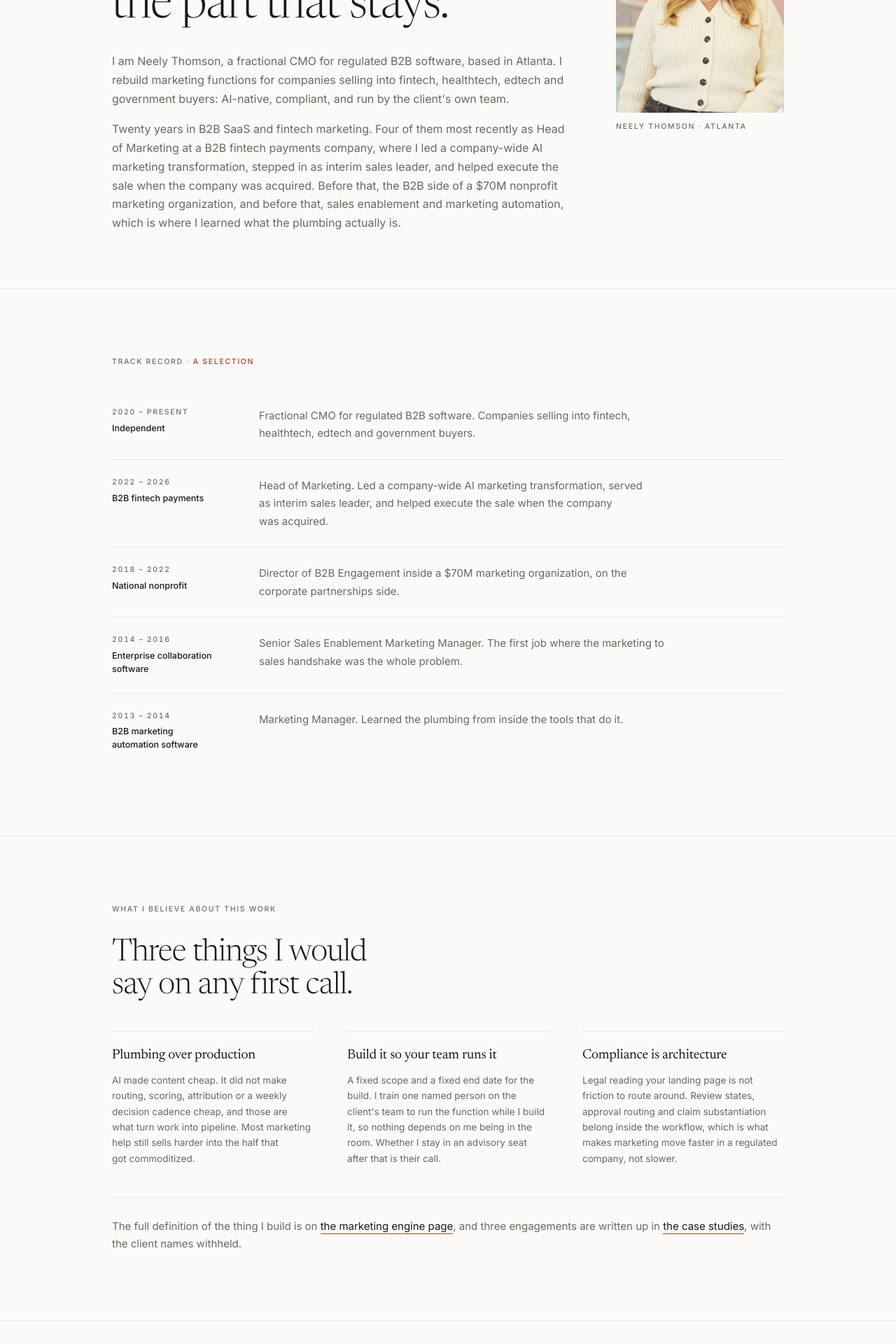
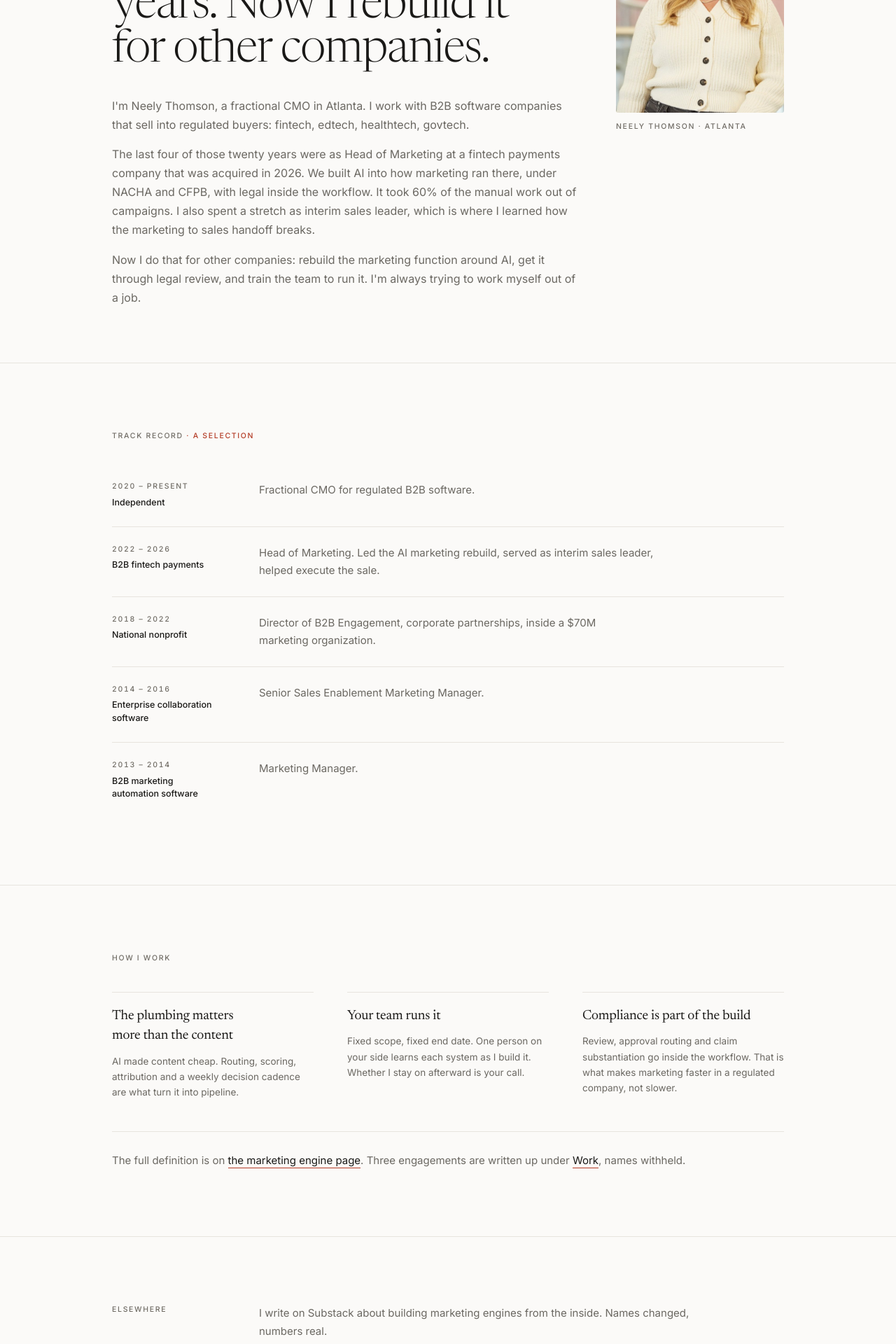
Before and after one commit to neelythomson/neelythomson-site, a Next.js app: page /about in a window 1280 px wide. Shown: the part 360-2280 px from the top of the page at 70% size. Built offline with nearby package versions, Linux system fonts and the light colour scheme; no server answers.

Commit message:
About: plainer copy

```diff
--- a/src/app/about/page.tsx
+++ b/src/app/about/page.tsx
@@ -6,7 +6,7 @@ import Breadcrumbs from "@/components/Breadcrumbs";
 
 const TITLE = "About Neely Thomson: Fractional CMO for Regulated B2B Software";
 const DESCRIPTION =
-  "Neely Thomson is a fractional CMO for regulated industries: fintech, healthtech, edtech and govtech. Twenty years in B2B SaaS and fintech marketing, most recently four years leading marketing at a fintech payments company under NACHA and CFPB. She rebuilds marketing functions to be AI-native and compliant, and hands them to the client's own team to run.";
+  "Neely Thomson is a fractional CMO in Atlanta for B2B software companies that sell into regulated buyers. Twenty years running B2B marketing in-house, the last four as Head of Marketing at a fintech payments company under NACHA and CFPB. She rebuilds the marketing function around AI, gets it through legal review, and trains the team to run it.";
 const URL = "https://neelythomson.com/about";
 
 export const metadata: Metadata = {
@@ -39,42 +39,42 @@ const track = [
   {
     k: "2020 – present",
     v: "Independent",
-    r: "Fractional CMO for regulated B2B software. Companies selling into fintech, healthtech, edtech and government buyers.",
+    r: "Fractional CMO for regulated B2B software.",
   },
   {
     k: "2022 – 2026",
     v: "B2B fintech payments",
-    r: "Head of Marketing. Led a company-wide AI marketing transformation, served as interim sales leader, and helped execute the sale when the company was acquired.",
+    r: "Head of Marketing. Led the AI marketing rebuild, served as interim sales leader, helped execute the sale.",
   },
   {
     k: "2018 – 2022",
     v: "National nonprofit",
-    r: "Director of B2B Engagement inside a $70M marketing organization, on the corporate partnerships side.",
+    r: "Director of B2B Engagement, corporate partnerships, inside a $70M marketing organization.",
   },
   {
     k: "2014 – 2016",
     v: "Enterprise collaboration software",
-    r: "Senior Sales Enablement Marketing Manager. The first job where the marketing to sales handshake was the whole problem.",
+    r: "Senior Sales Enablement Marketing Manager.",
   },
   {
     k: "2013 – 2014",
     v: "B2B marketing automation software",
-    r: "Marketing Manager. Learned the plumbing from inside the tools that do it.",
+    r: "Marketing Manager.",
   },
 ];
 
 const beliefs = [
   {
-    t: "Plumbing over production",
-    b: "AI made content cheap. It did not make routing, scoring, attribution or a weekly decision cadence cheap, and those are what turn work into pipeline. Most marketing help still sells harder into the half that got commoditized.",
+    t: "The plumbing matters more than the content",
+    b: "AI made content cheap. Routing, scoring, attribution and a weekly decision cadence are what turn it into pipeline.",
   },
   {
-    t: "Build it so your team runs it",
-    b: "A fixed scope and a fixed end date for the build. I train one named person on the client's team to run the function while I build it, so nothing depends on me being in the room. Whether I stay in an advisory seat after that is their call.",
+    t: "Your team runs it",
+    b: "Fixed scope, fixed end date. One person on your side learns each system as I build it. Whether I stay on afterward is your call.",
   },
   {
-    t: "Compliance is architecture",
-    b: "Legal reading your landing page is not friction to route around. Review states, approval routing and claim substantiation belong inside the workflow, which is what makes marketing move faster in a regulated company, not slower.",
+    t: "Compliance is part of the build",
+    b: "Review, approval routing and claim substantiation go inside the workflow. That is what makes marketing faster in a regulated company, not slower.",
   },
 ];
 
@@ -90,20 +90,23 @@ export default function About() {
             <div>
             <p className="label mb-8">About</p>
             <h1 className="display mb-8 max-w-[17ch] text-[clamp(2.3rem,5vw,4rem)]">
-              I spent my career on the inside. Now I build the part that stays.
+              I ran B2B marketing in-house for twenty years. Now I rebuild it for other companies.
             </h1>
             <p className="measure text-base leading-[1.68] text-muted">
-              I am Neely Thomson, a fractional CMO for regulated B2B software, based in Atlanta. I
-              rebuild marketing functions for companies selling into fintech, healthtech, edtech
-              and government buyers: AI-native, compliant, and run by the client&apos;s own team.
+              I&apos;m Neely Thomson, a fractional CMO in Atlanta. I work with B2B software
+              companies that sell into regulated buyers: fintech, edtech, healthtech, govtech.
             </p>
             <p className="measure mt-4 text-base leading-[1.68] text-muted">
-              Twenty years in B2B SaaS and fintech marketing. Four of them most recently as Head
-              of Marketing at a B2B fintech payments company, where I led a company-wide AI
-              marketing transformation, stepped in as interim sales leader, and helped execute the
-              sale when the company was acquired. Before that, the B2B side of a $70M nonprofit
-              marketing organization, and before that, sales enablement and marketing automation,
-              which is where I learned what the plumbing actually is.
+              The last four of those twenty years were as Head of Marketing at a fintech payments
+              company that was acquired in 2026. We built AI into how marketing ran there, under
+              NACHA and CFPB, with legal inside the workflow. It took 60% of the manual work out
+              of campaigns. I also spent a stretch as interim sales leader, which is where I
+              learned how the marketing to sales handoff breaks.
+            </p>
+            <p className="measure mt-4 text-base leading-[1.68] text-muted">
+              Now I do that for other companies: rebuild the marketing function around AI, get it
+              through legal review, and train the team to run it. I&apos;m always trying to work
+              myself out of a job.
             </p>
             </div>
             <figure className="max-w-[280px] md:max-w-none md:pt-14">
@@ -147,10 +150,7 @@ export default function About() {
 
         <section className="border-t border-rule px-6 pt-20 pb-20 sm:px-10 sm:pt-24 sm:pb-24">
           <div className="mx-auto max-w-[960px]">
-            <p className="label mb-8">What I believe about this work</p>
-            <h2 className="display-sm mb-7 max-w-[22ch] text-[clamp(1.9rem,3.4vw,2.9rem)]">
-              Three things I would say on any first call.
-            </h2>
+            <p className="label mb-8">How I work</p>
             <div className="mt-10 grid gap-x-12 gap-y-9 md:grid-cols-3">
               {beliefs.map((b) => (
                 <div key={b.t} className="border-t border-rule pt-5">
@@ -160,15 +160,15 @@ export default function About() {
               ))}
             </div>
             <p className="mt-11 border-t border-rule pt-7 text-[15px] leading-[1.7] text-muted">
-              The full definition of the thing I build is on{" "}
+              The full definition is on{" "}
               <a href="/marketing-engine" className="border-b border-accent pb-px text-ink transition-colors hover:text-accent">
                 the marketing engine page
               </a>
-              , and three engagements are written up in{" "}
+              . Three engagements are written up under{" "}
               <a href="/work" className="border-b border-accent pb-px text-ink transition-colors hover:text-accent">
-                the case studies
+                Work
               </a>
-              , with the client names withheld.
+              , names withheld.
             </p>
           </div>
         </section>
@@ -179,9 +179,8 @@ export default function About() {
               <p className="label">Elsewhere</p>
               <div className="max-w-[62ch]">
                 <p className="text-[15px] leading-[1.7] text-muted">
-                  Every other Tuesday I publish an essay about what building a marketing engine
-                  looks like from the inside: what I saw, what I decided, what the scoreboard said.
-                  Names changed, numbers real.
+                  I write on Substack about building marketing engines from the inside. Names
+                  changed, numbers real.
                 </p>
                 <ul className="mt-6">
                   <li className="border-t border-rule py-3 text-[14px] text-muted">
@@ -205,13 +204,13 @@ export default function About() {
                     >
                       LinkedIn
                     </a>{" "}
-                    for the full history and to send a note
+                    for the full history, or to send a note
                   </li>
                   <li className="border-t border-rule py-3 text-[14px] text-muted">
                     <a href="mailto:hello@neelythomson.com" className="border-b border-accent pb-px text-ink transition-colors hover:text-accent">
                       hello@neelythomson.com
                     </a>{" "}
-                    if a form is the wrong shape for what you want to ask
+                    if you&apos;d rather write
                   </li>
                 </ul>
               </div>
@@ -226,8 +225,7 @@ export default function About() {
               Two weeks, $7,500, and you&apos;ll know what&apos;s broken.
             </h2>
             <p className="measure text-base leading-[1.68] text-muted">
-              Everything starts with the same audit. Two weeks, a fixed fee, and a written plan at
-              the end of it, yours either way.
+              Two weeks, a fixed fee, and a written plan at the end of it, yours either way.
             </p>
             <a
               href="/#start"
```
